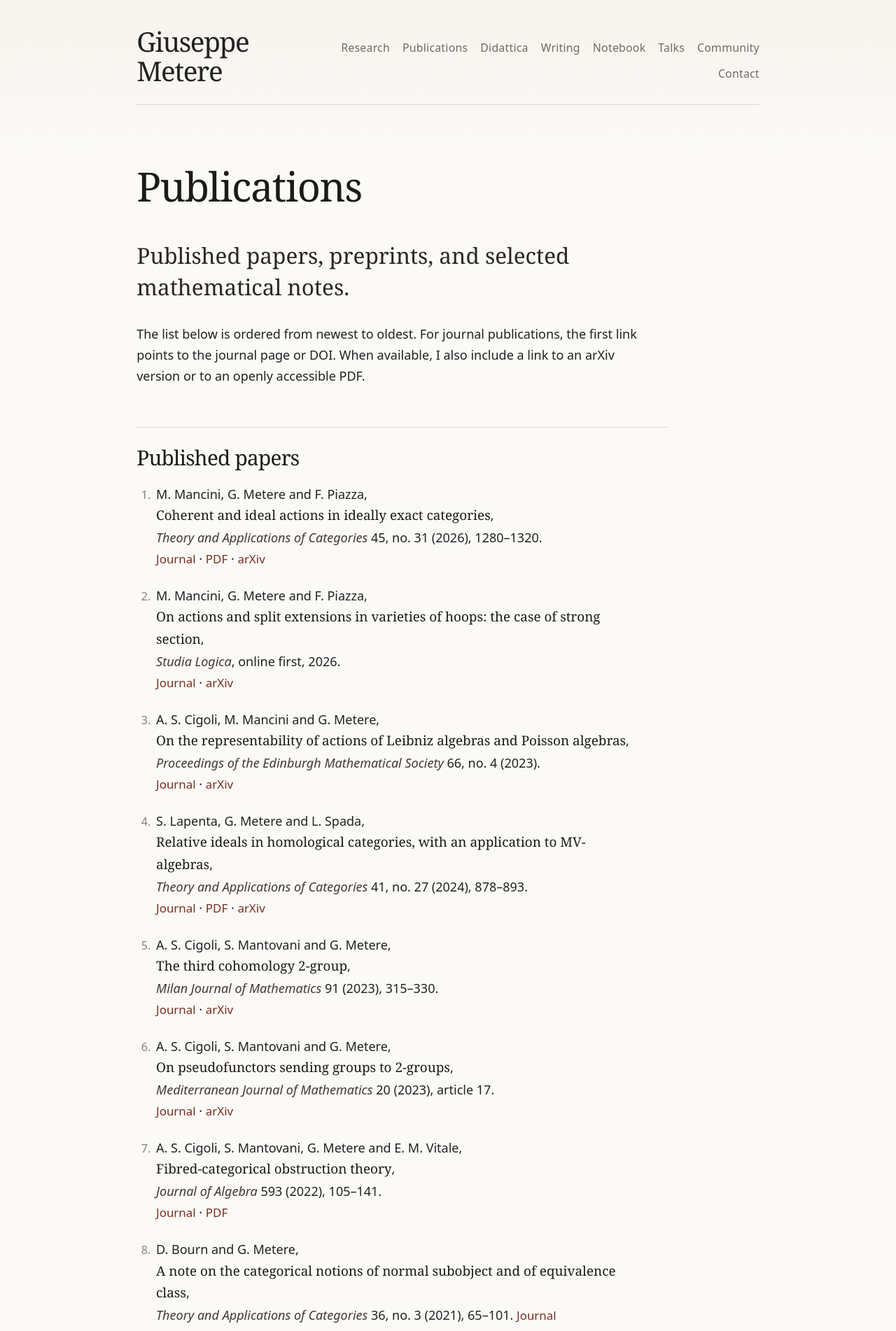
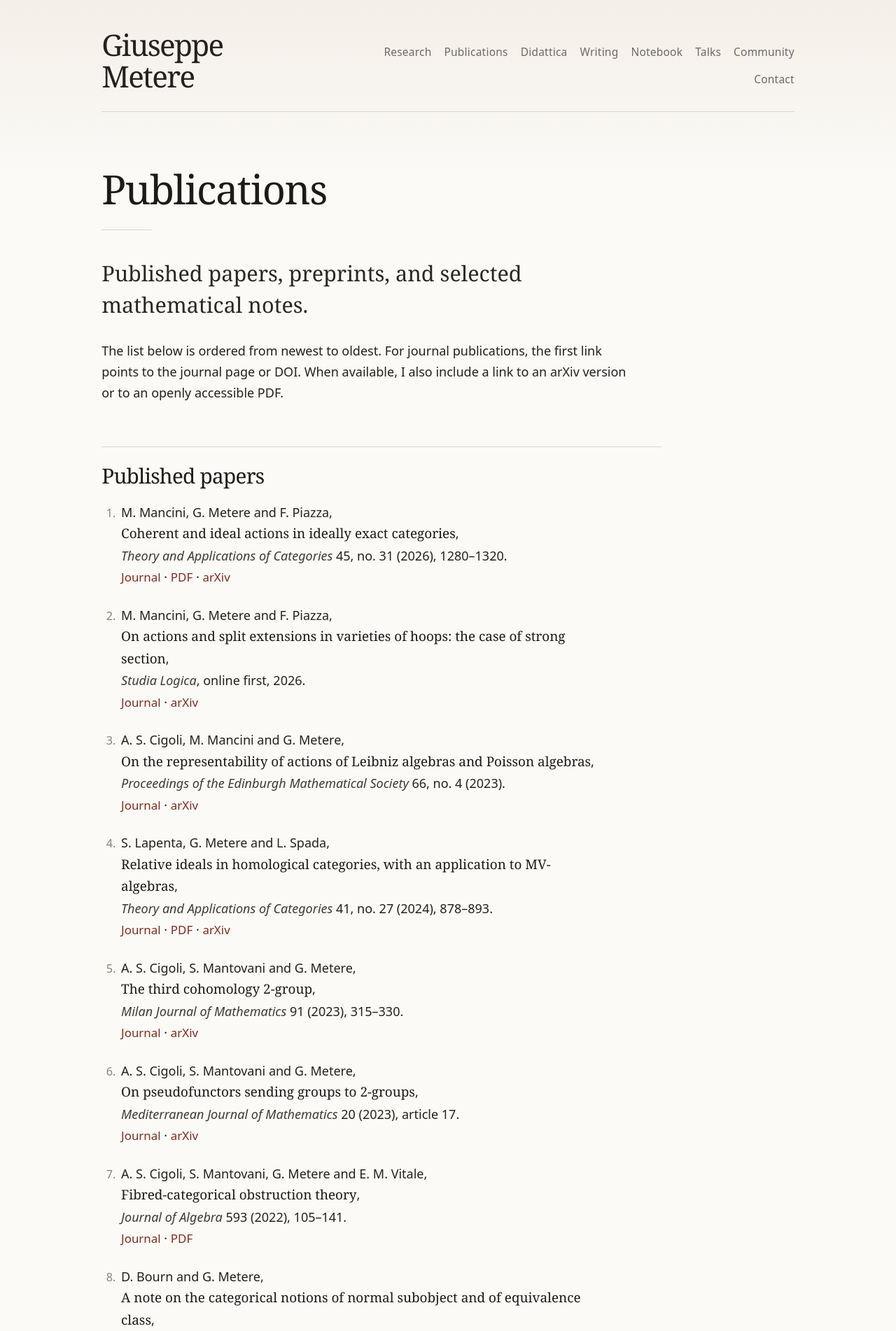
Before and after one commit to gmetere/gmetere.github.io, a Jekyll site: the page built from publications.md, in a window 1280 px wide. Shown: the top 1902 px of the page at 70% size. Built offline with Jekyll 4.4.1, drawn with Linux system fonts in a browser that asks for light colours.

Commit message:
Update style.css

```diff
--- a/assets/css/style.css
+++ b/assets/css/style.css
@@ -438,3 +438,295 @@ code {
 .home-note p {
   margin: 0.4rem 0;
 }
+/* =========================================================
+   Final visual refinements
+   ========================================================= */
+
+:root {
+  --background: #fbfaf7;
+  --background-top: #f4efe7;
+  --text: #24211f;
+  --muted: #706963;
+  --soft: #8b8178;
+  --border: #ddd4ca;
+  --surface: #fffdf9;
+  --surface-soft: #f6f1ea;
+  --link: #7a2e1f;
+  --link-hover: #4d1d14;
+  --shadow: rgba(92, 65, 42, 0.08);
+  --max-width: 1040px;
+  --content-width: 800px;
+}
+
+body {
+  background:
+    linear-gradient(to bottom, var(--background-top) 0, var(--background) 260px);
+  color: var(--text);
+}
+
+/* Main frame */
+
+.site {
+  max-width: var(--max-width);
+  padding-top: 2.4rem;
+}
+
+.content,
+.site-footer {
+  max-width: var(--content-width);
+}
+
+/* Header and navigation */
+
+.site-header {
+  margin-bottom: 4.2rem;
+  border-bottom-color: var(--border);
+}
+
+.site-title a {
+  font-size: clamp(1.85rem, 4vw, 2.35rem);
+  letter-spacing: -0.04em;
+}
+
+.site-nav {
+  gap: 0.5rem 1rem;
+  font-size: 0.86rem;
+}
+
+.site-nav a {
+  padding-bottom: 0.15rem;
+  color: var(--muted);
+  text-decoration: none;
+  border-bottom: 1px solid transparent;
+}
+
+.site-nav a:hover {
+  color: var(--link);
+  border-bottom-color: var(--link);
+}
+
+/* Page titles */
+
+.page-header h1,
+.post-header h1 {
+  margin-bottom: 0;
+}
+
+.page-header::after,
+.post-header::after {
+  content: "";
+  display: block;
+  width: 4rem;
+  height: 1px;
+  margin-top: 1.2rem;
+  background: var(--border);
+}
+
+/* Typography */
+
+.lead {
+  max-width: 760px;
+  font-size: clamp(1.35rem, 3vw, 1.7rem);
+  color: #2b2723;
+}
+
+.page-content p,
+.post-content p {
+  max-width: 760px;
+}
+
+.page-content h2,
+.post-content h2 {
+  margin-top: 3.4rem;
+  padding-top: 1.3rem;
+  border-top: 1px solid var(--border);
+}
+
+.page-content h2:first-child,
+.post-content h2:first-child {
+  border-top: 0;
+  padding-top: 0;
+}
+
+.page-content h3,
+.post-content h3 {
+  color: #342f2a;
+}
+
+strong {
+  color: #1d1a18;
+}
+
+/* Links */
+
+a {
+  text-decoration-thickness: 0.06em;
+  text-underline-offset: 0.18em;
+}
+
+a:hover {
+  text-decoration-thickness: 0.08em;
+}
+
+/* Home portrait */
+
+.portrait {
+  width: 138px;
+  max-width: 30%;
+  border-radius: 8px;
+  border: 1px solid var(--border);
+  padding: 4px;
+  background: var(--surface);
+  box-shadow: 0 8px 20px var(--shadow);
+}
+
+/* Home institutional note */
+
+.home-note {
+  margin: 1.8rem 0 2.3rem;
+  padding: 1rem 1.2rem;
+  border-left: 3px solid var(--border);
+  background: rgba(255, 253, 249, 0.7);
+  color: var(--muted);
+  font-size: 0.96rem;
+}
+
+.home-note p {
+  margin: 0.4rem 0;
+}
+
+/* Cards */
+
+.cards {
+  margin-top: 3rem;
+  gap: 1.05rem;
+}
+
+.card {
+  background: rgba(255, 253, 249, 0.78);
+  border: 1px solid var(--border);
+  border-radius: 15px;
+  padding: 1.25rem 1.3rem 1.35rem;
+  box-shadow: 0 10px 26px rgba(92, 65, 42, 0.045);
+  transition:
+    transform 150ms ease,
+    box-shadow 150ms ease,
+    border-color 150ms ease,
+    background 150ms ease;
+}
+
+.card:hover {
+  transform: translateY(-2px);
+  background: rgba(255, 253, 249, 0.95);
+  border-color: #c9baaa;
+  box-shadow: 0 15px 34px rgba(92, 65, 42, 0.075);
+}
+
+.card h2,
+.card h3 {
+  font-size: 1.25rem;
+  margin-bottom: 0.55rem;
+}
+
+.card p {
+  color: #3f3933;
+}
+
+.card p:last-child {
+  margin-bottom: 0;
+}
+
+.card a {
+  font-weight: 600;
+  text-decoration: none;
+}
+
+.card a:hover {
+  text-decoration: underline;
+}
+
+/* Bibliographic and long lists */
+
+.page-content ol > li,
+.post-content ol > li {
+  margin-bottom: 1.35rem;
+}
+
+.page-content ol > li::marker,
+.post-content ol > li::marker {
+  color: var(--soft);
+  font-size: 0.9rem;
+}
+
+.page-content ol > li strong,
+.post-content ol > li strong {
+  font-family: Georgia, "Times New Roman", serif;
+  font-size: 1.05rem;
+  font-weight: 500;
+}
+
+/* Avoid overflow from long links */
+
+.content,
+.page-content,
+.post-content,
+a {
+  overflow-wrap: break-word;
+  word-wrap: break-word;
+}
+
+/* Footer */
+
+.site-footer {
+  margin-top: 5.5rem;
+}
+
+/* Mobile */
+
+@media (max-width: 640px) {
+  html {
+    font-size: 17px;
+  }
+
+  .site {
+    padding: 1.35rem 1rem 3rem;
+  }
+
+  .site-header {
+    margin-bottom: 3rem;
+  }
+
+  .site-nav {
+    font-size: 0.83rem;
+    line-height: 1.45;
+    gap: 0.4rem 0.75rem;
+  }
+
+  h1 {
+    font-size: 2.05rem;
+  }
+
+  h2 {
+    font-size: 1.45rem;
+  }
+
+  .lead {
+    font-size: 1.28rem;
+  }
+
+  .portrait {
+    float: none;
+    display: block;
+    width: 128px;
+    max-width: 128px;
+    margin: 0 0 1.5rem 0;
+  }
+
+  .card {
+    padding: 1rem;
+  }
+
+  .home-note {
+    padding: 0.9rem 1rem;
+  }
+}
```
